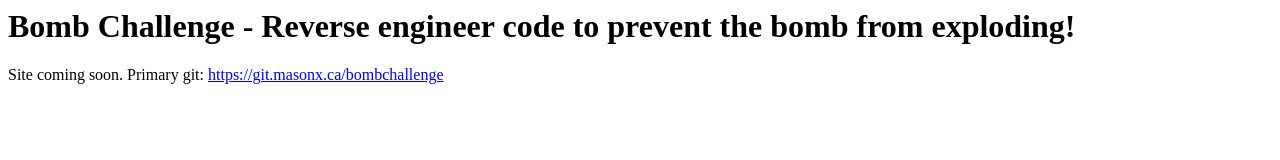
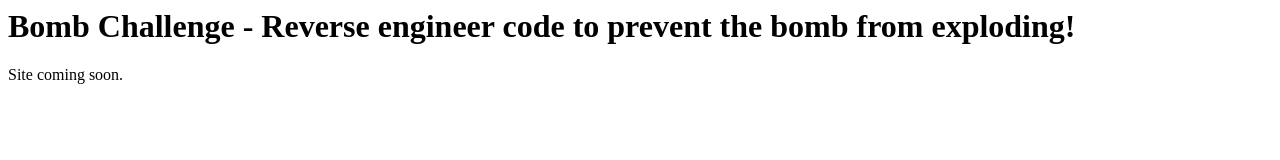
Before and after one commit to bombchallenge/bombchallenge.github.io, a plain HTML site: page index.html in a window 1280 px wide. Drawn offline with Linux system fonts and the light colour scheme.

Commit message:
Update index.html
stupid gogs and database corruption when updating :/

```diff
--- a/index.html
+++ b/index.html
@@ -3,5 +3,3 @@
 <h1>Bomb Challenge - Reverse engineer code to prevent the bomb from exploding!</h1>
 
 Site coming soon.
-
-Primary git: <a href="https://git.masonx.ca/bombchallenge">https://git.masonx.ca/bombchallenge</a>
```
